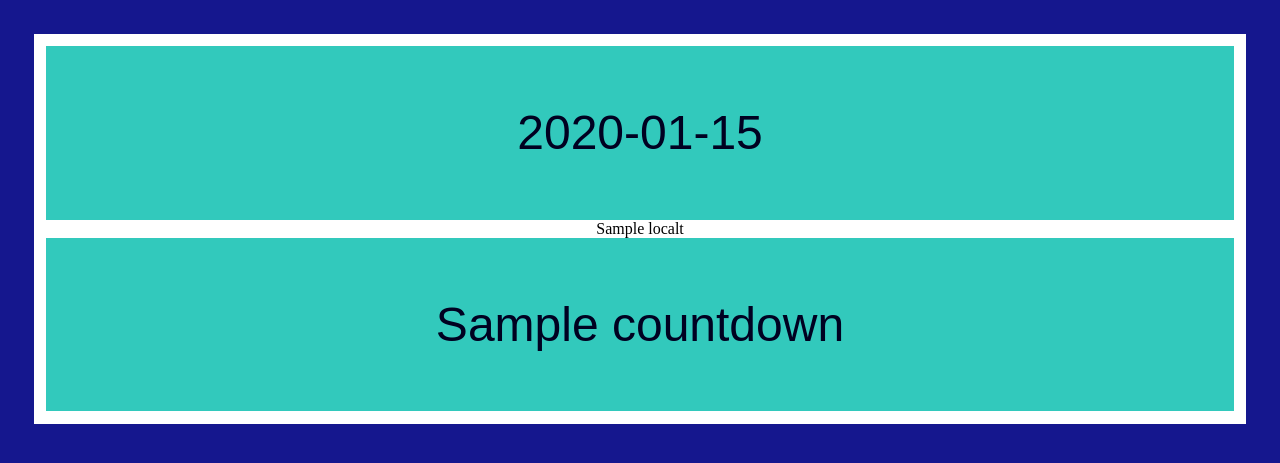
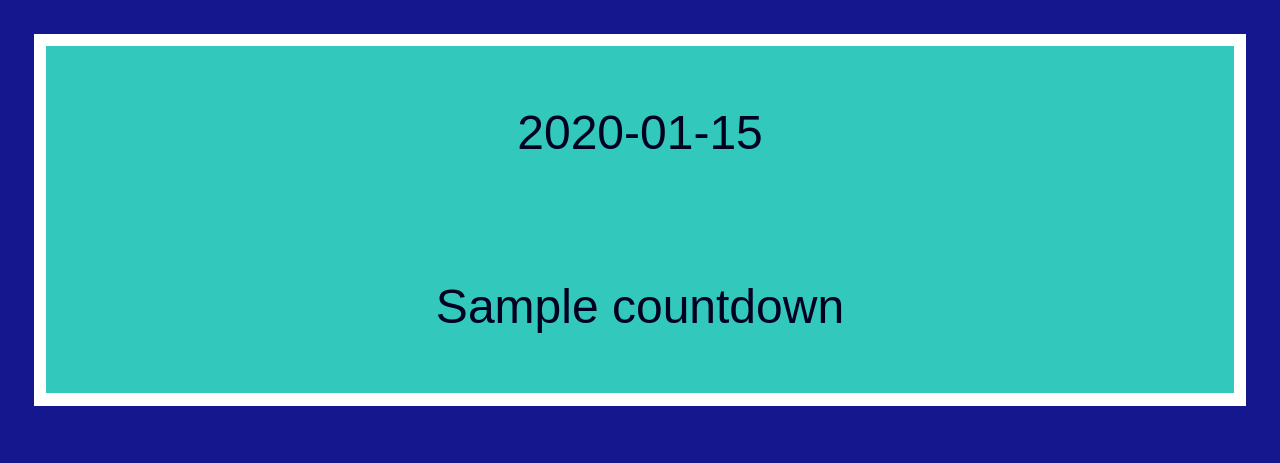
Before and after one commit to moshemoses/shabbatTimeWebsite, a Flask app: template templates/test.html in a window 1280 px wide. Shown: the top 463 px of the page. Run offline with Flask 2, Linux system fonts and the light colour scheme; the template is opened without the code that fills it: most values are stand-ins (such as "Sample title", 1, 10 or a date in 2020).

```diff
--- a/app.py
+++ b/app.py
@@ -15,7 +15,6 @@ def index():
 
     Candletime = shabbos_web_class.return_candletime_string()
     countdown = shabbos_web_class.time_remaining()
-    localt = googleapi.local_time()
 
 
     return render_template(
--- a/templates/test.html
+++ b/templates/test.html
@@ -6,8 +6,6 @@
 {{Candletime}}
 </div>
 
-{{localt}}
-
 <div id="countdown">
 {{countdown}}
 </div>
```
